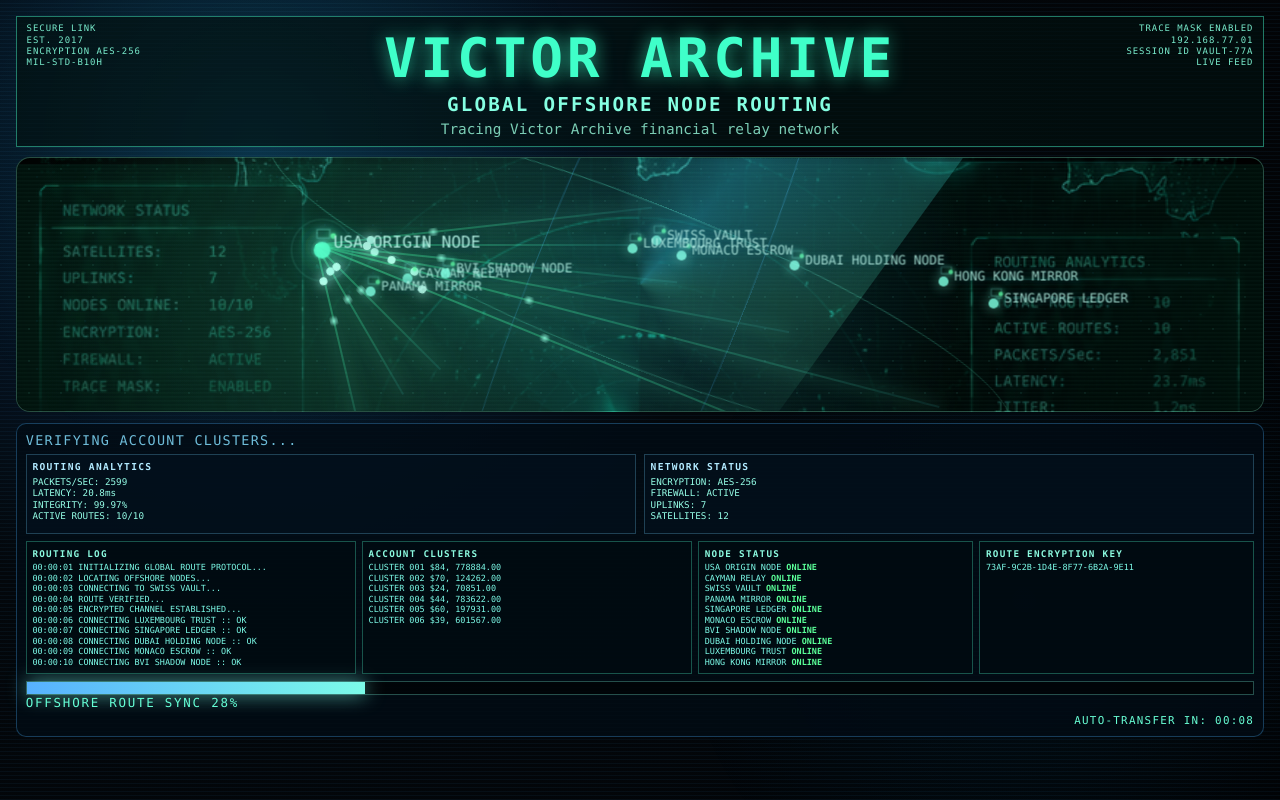
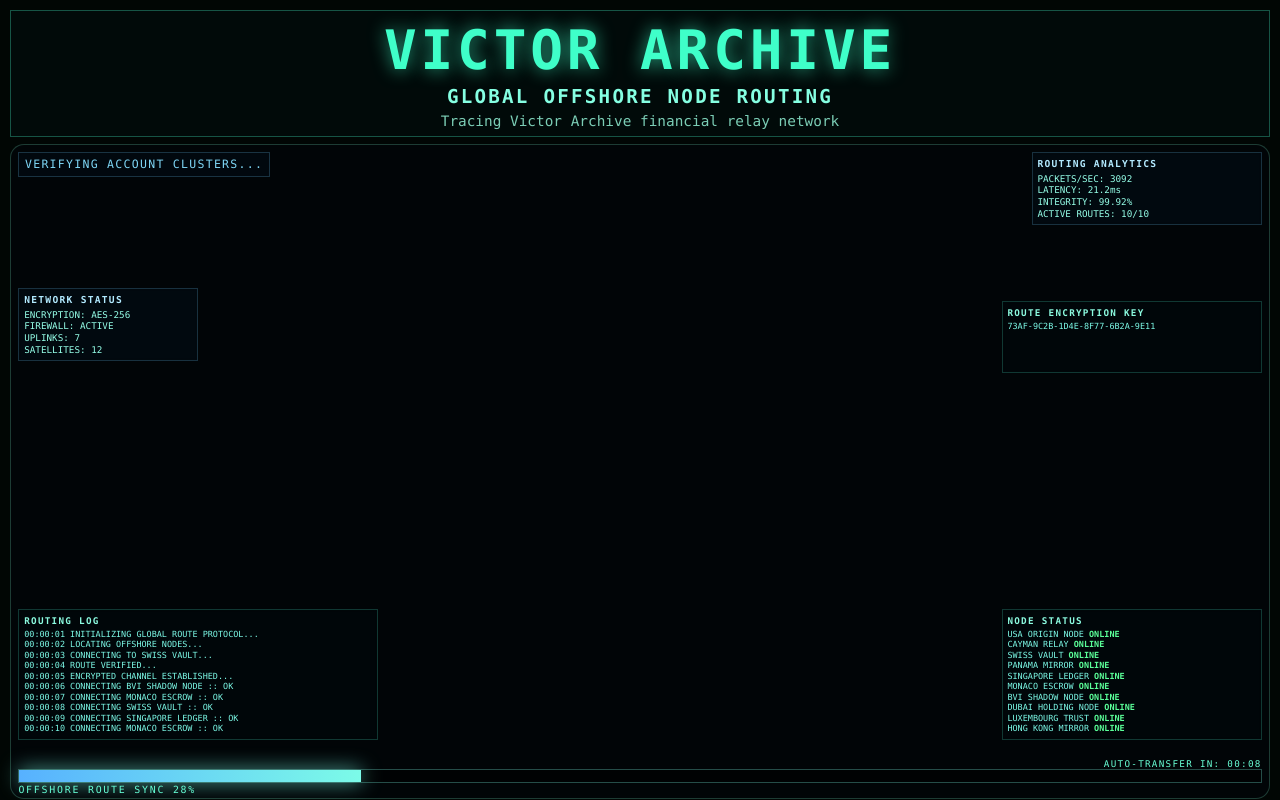
Before and after one commit to huegpx2008/victor-vault, a Next.js app: page / in a window 1280 px wide. Both pictures are taken after a click on the button "SKIP BOOT". Built offline with nearby package versions, Linux system fonts and the light colour scheme.

Commit message:
Refocus routing screen on video-first HUD overlays

```diff
--- a/app/globals.css
+++ b/app/globals.css
@@ -375,28 +375,22 @@ button:hover { filter: brightness(1.15); }
   position: fixed;
   inset: 0;
   z-index: 72;
-  background: radial-gradient(circle at 45% 45%, rgba(30, 70, 90, 0.28), #010604 62%, #000 100%);
-  padding: 1rem;
+  background: #010604;
+  padding: 0.65rem;
   color: #66ffd6;
-  background-image: radial-gradient(circle at 20% 18%, rgba(36, 255, 185, 0.08), transparent 28%), radial-gradient(circle at 80% 75%, rgba(0, 174, 255, 0.06), transparent 30%);
+  overflow: hidden;
 }
-.map-hero { border: 1px solid rgba(72, 255, 207, 0.45); padding: 0.6rem; margin-bottom: 0.6rem; background: rgba(2, 17, 16, 0.65); }
+.map-hero { border: 1px solid rgba(72, 255, 207, 0.3); padding: 0.45rem; margin-bottom: 0.45rem; background: rgba(2, 17, 16, 0.46); }
 .map-hero h1 { margin: 0; text-align: center; font-size: clamp(1.4rem, 6vw, 3.4rem); letter-spacing: 0.24rem; color: #3fffc9; text-shadow: 0 0 18px rgba(63,255,201,0.65); }
 .map-hero h2 { margin: 0.2rem 0 0; text-align: center; font-size: clamp(0.8rem, 2.8vw, 1.2rem); letter-spacing: 0.14rem; color: #85ffe2; }
 .map-hero p { margin: 0.3rem 0 0; text-align: center; color: #7bcdb5; font-size: clamp(0.66rem, 2.2vw, 0.9rem); }
-.corner-panel { position: absolute; top: 0.4rem; display: grid; gap: 0.08rem; font-size: 0.56rem; color: #79ebcc; letter-spacing: 0.06rem; }
-.map-hero { position: relative; }
-.corner-panel.left { left: 0.6rem; text-align: left; }
-.corner-panel.right { right: 0.6rem; text-align: right; }
-.map-grid { height: calc(100vh - 220px); display: grid; grid-template-rows: 1fr auto; gap: 0.7rem; }
+.map-grid { height: calc(100vh - 145px); position: relative; }
 .map-globe {
-  position: relative;
-  border: 1px solid rgba(128, 255, 212, 0.3);
+  position: absolute;
+  inset: 0;
+  border: 1px solid rgba(128, 255, 212, 0.22);
   border-radius: 14px;
-  background:
-    radial-gradient(circle at 50% 50%, rgba(1, 19, 26, 0.34), rgba(0, 0, 0, 0.58)),
-    url('/data/map.png') center center / cover no-repeat,
-    #010507;
+  background: #010507;
   overflow: hidden;
 }
 .map-bg-video {
@@ -406,29 +400,7 @@ button:hover { filter: brightness(1.15); }
   height: 100%;
   object-fit: cover;
   z-index: 0;
-  filter: saturate(1.08) contrast(1.05) brightness(0.7);
-}
-.map-globe::before {
-  content: '';
-  position: absolute;
-  inset: 0;
-  background: radial-gradient(circle at 52% 43%, rgba(45, 196, 255, 0.12), transparent 45%),
-    radial-gradient(circle at 26% 60%, rgba(74, 255, 188, 0.14), transparent 40%),
-    linear-gradient(180deg, rgba(0, 0, 0, 0), rgba(0, 0, 0, 0.38));
-  pointer-events: none;
-  z-index: 1;
-}
-.map-globe::after {
-  content: '';
-  position: absolute;
-  inset: 0;
-  background:
-    repeating-linear-gradient(0deg, rgba(120, 255, 221, 0.045) 0 1px, transparent 1px 4px),
-    radial-gradient(circle at 50% 50%, transparent 20%, rgba(0, 255, 170, 0.06) 100%);
-  mix-blend-mode: screen;
-  animation: scanDrift 7s linear infinite;
-  pointer-events: none;
-  z-index: 2;
+  filter: saturate(1.04) contrast(1.02) brightness(0.78);
 }
 .map-haze { position: absolute; inset: -18%; background: radial-gradient(circle at 42% 54%, rgba(70, 255, 206, 0.16), transparent 50%); animation: hazeShift 8s ease-in-out infinite; z-index: 1; }
 .map-ring { position: absolute; inset: 8% 8%; border: 1px solid rgba(69, 168, 255, 0.3); border-radius: 50%; animation: radarSpin 9s linear infinite; }
@@ -486,20 +458,30 @@ button:hover { filter: brightness(1.15); }
   animation: drift 6s linear infinite;
   z-index: 3;
 }
-.map-terminal { border: 1px solid rgba(74, 180, 255, 0.3); background: rgba(2, 12, 20, 0.8); border-radius: 10px; padding: 0.55rem; }
-.map-status { margin: 0 0 0.4rem; color: #84dfff; letter-spacing: 0.08rem; font-size: clamp(0.64rem, 2.4vw, 0.84rem); animation: pulseWarn 0.75s linear infinite; }
-.map-side-panels { display: grid; grid-template-columns: repeat(2, minmax(0, 1fr)); gap: 0.5rem; margin-bottom: 0.45rem; }
-.map-side-panels div { border: 1px solid rgba(115, 211, 255, 0.26); background: rgba(4, 18, 32, 0.62); padding: 0.35rem; min-height: 80px; animation: panelFlicker 2.6s steps(2) infinite; }
+.map-terminal { position: absolute; inset: 0; background: transparent; border: 0; padding: 0; pointer-events: none; }
+.map-status { position: absolute; left: 0.5rem; top: 0.5rem; margin: 0; color: #84dfff; letter-spacing: 0.08rem; font-size: clamp(0.6rem, 1.6vw, 0.72rem); animation: pulseWarn 1.1s linear infinite; background: rgba(3, 16, 28, 0.42); border: 1px solid rgba(115, 211, 255, 0.22); padding: 0.28rem 0.35rem; max-width: 42vw; }
+.map-side-panels { display: contents; }
+.map-side-panels div { position: absolute; border: 1px solid rgba(115, 211, 255, 0.2); background: rgba(4, 18, 32, 0.34); padding: 0.3rem; min-height: 68px; backdrop-filter: blur(2px); pointer-events: auto; }
 .map-side-panels h3 { margin: 0 0 0.25rem; font-size: 0.6rem; color: #b2eaff; letter-spacing: 0.08rem; }
 .map-side-panels p { margin: 0; font-size: 0.58rem; line-height: 1.25; color: #95ffe8; }
 .map-progress { background: linear-gradient(90deg, #57b1ff, #7cfbe8); box-shadow: 0 0 20px rgba(124, 251, 232, 0.7); }
-.map-lower-panels { margin: 0.45rem 0; display: grid; grid-template-columns: 1.2fr 1.2fr 1fr 1fr; gap: 0.4rem; }
-.map-lower-panels > div { border: 1px solid rgba(75, 238, 198, 0.32); padding: 0.35rem; background: rgba(1, 11, 16, 0.7); min-height: 88px; }
+.map-lower-panels { display: contents; }
+.map-lower-panels > div { position: absolute; border: 1px solid rgba(75, 238, 198, 0.22); padding: 0.3rem; background: rgba(1, 11, 16, 0.34); min-height: 72px; backdrop-filter: blur(2px); pointer-events: auto; }
 .map-lower-panels h3 { margin: 0 0 0.2rem; font-size: 0.58rem; color: #8bfbe0; letter-spacing: 0.08rem; }
 .map-lower-panels p { margin: 0; font-size: 0.53rem; line-height: 1.24; color: #7cfbe8; }
 .map-lower-panels strong { color: #5aff99; }
 .map-complete { margin: 0.35rem 0 0; color: #81ffd9; font-size: 0.72rem; letter-spacing: 0.07rem; text-shadow: 0 0 10px rgba(93,255,205,0.5); }
 .map-autotransfer { margin: 0.25rem 0 0; text-align: right; color: #68ffd5; font-size: 0.68rem; letter-spacing: 0.08rem; }
+.map-side-panels > div:nth-child(1) { right: 0.5rem; top: 0.5rem; width: min(230px, 32vw); }
+.map-side-panels > div:nth-child(2) { left: 0.5rem; top: 22%; width: min(180px, 28vw); }
+.map-lower-panels > div:nth-child(1) { left: 0.5rem; bottom: 3.7rem; width: min(360px, 40vw); max-height: 24vh; overflow: hidden; }
+.map-lower-panels > div:nth-child(2) { right: 0.5rem; bottom: 3.7rem; width: min(260px, 32vw); max-height: 24vh; overflow: hidden; }
+.map-lower-panels > div:nth-child(3) { right: 0.5rem; top: 24%; width: min(260px, 32vw); max-height: 24vh; overflow: hidden; }
+.map-lower-panels > div:nth-child(4) { left: 50%; transform: translateX(-50%); bottom: 3.7rem; width: min(240px, 28vw); }
+.map-terminal .intro-progress-wrap { position: absolute; left: 0.5rem; right: 0.5rem; bottom: 1rem; margin: 0; }
+.map-terminal .intro-progress-label { position: absolute; left: 0.5rem; bottom: 0.22rem; margin: 0; font-size: 0.62rem; }
+.map-terminal .map-autotransfer { position: absolute; right: 0.5rem; bottom: 1.85rem; margin: 0; font-size: 0.58rem; }
+.map-terminal .map-complete { position: absolute; right: 0.5rem; bottom: 0.18rem; margin: 0; text-align: right; font-size: 0.58rem; max-width: 40vw; }
 
 @keyframes redPulse { 0%,100% { box-shadow: inset 0 0 120px rgba(255, 30, 50, 0.2); } 50% { box-shadow: inset 0 0 220px rgba(255, 30, 50, 0.45); } }
 @keyframes jitter { 0%{transform:translate(0)} 50%{transform:translate(1px,-1px)} 100%{transform:translate(-1px,1px)} }
@@ -507,16 +489,7 @@ button:hover { filter: brightness(1.15); }
 @keyframes logRush { from { transform: translateY(12px); opacity: 0.2; } to { transform: translateY(0); opacity: 0.92; } }
 @keyframes finalFlash { 0%,100% { background: rgba(255,255,255,0.05); } 50% { background: rgba(255, 45, 45, 0.4); } }
 @keyframes pulseNode { 0%,100% { transform: scale(1); opacity: 0.8; } 50% { transform: scale(1.6); opacity: 1; } }
-@keyframes routeFlash { 0% { opacity: 0.25; } 50% { opacity: 1; } 100% { opacity: 0.25; } }
-@keyframes radarSpin { from { transform: rotate(0deg); } to { transform: rotate(360deg); } }
-@keyframes routeGrow { from { transform: scaleX(0); opacity: 0; } to { transform: scaleX(1); opacity: 1; } }
-@keyframes packetMove { from { left: 0; opacity: 0; } 10% { opacity: 1; } to { left: calc(100% - 6px); opacity: 0.7; } }
-@keyframes blinkBox { 0%, 100% { opacity: 0.4; } 50% { opacity: 1; } }
-@keyframes drift { from { transform: translateY(0); } to { transform: translateY(32px); } }
-@keyframes hazeShift { 0%,100% { transform: translateX(0); opacity: 0.45; } 50% { transform: translateX(16px); opacity: 0.7; } }
 @keyframes panelFlicker { 0%, 90%, 100% { opacity: 1; } 92% { opacity: 0.8; } 94% { opacity: 1; } 96% { opacity: 0.85; } }
-@keyframes originPing { from { transform: scale(0.4); opacity: 0.8; } to { transform: scale(1.5); opacity: 0; } }
-@keyframes scanDrift { from { transform: translateY(0); } to { transform: translateY(16px); } }
 
 @media (max-width: 820px) {
   .map-overlay { padding: 0.45rem; overflow: hidden; }
@@ -524,9 +497,6 @@ button:hover { filter: brightness(1.15); }
   .map-hero h1 { font-size: clamp(1.2rem, 8vw, 2rem); }
   .map-hero h2 { font-size: clamp(0.66rem, 3.5vw, 0.86rem); }
   .map-hero p { font-size: 0.58rem; }
-  .corner-panel { position: absolute; top: 0.2rem; font-size: 0.43rem; }
-  .corner-panel.left { left: 0.3rem; }
-  .corner-panel.right { right: 0.3rem; }
   .map-grid { height: calc(100vh - 95px); position: relative; display: block; }
   .map-globe { position: absolute; inset: 0; border-radius: 10px; }
   .map-terminal {
@@ -565,11 +535,11 @@ button:hover { filter: brightness(1.15); }
   .map-side-panels p,
   .map-lower-panels p { font-size: 0.45rem; line-height: 1.15; }
   .map-side-panels > div:nth-child(1) { right: 0.35rem; top: 0.35rem; }
-  .map-side-panels > div:nth-child(2) { left: 0.35rem; top: 22%; }
+  .map-side-panels > div:nth-child(2) { left: 0.35rem; top: 25%; }
   .map-lower-panels > div:nth-child(1) { left: 0.35rem; bottom: 3.9rem; width: 56vw; max-height: 22vh; overflow: hidden; }
-  .map-lower-panels > div:nth-child(2) { right: 0.35rem; top: 28%; width: 42vw; max-height: 20vh; overflow: hidden; }
-  .map-lower-panels > div:nth-child(3) { right: 0.35rem; bottom: 3.9rem; width: 42vw; max-height: 23vh; overflow: hidden; }
-  .map-lower-panels > div:nth-child(4) { left: 0.35rem; bottom: 2.4rem; width: 56vw; }
+  .map-lower-panels > div:nth-child(2) { right: 0.35rem; bottom: 3.9rem; width: 42vw; max-height: 20vh; overflow: hidden; }
+  .map-lower-panels > div:nth-child(3) { right: 0.35rem; top: 30%; width: 42vw; max-height: 23vh; overflow: hidden; }
+  .map-lower-panels > div:nth-child(4) { left: 50%; transform: translateX(-50%); bottom: 3.9rem; width: 48vw; }
   .intro-progress-wrap {
     position: absolute;
     left: 0.35rem;
@@ -601,5 +571,4 @@ button:hover { filter: brightness(1.15); }
     margin: 0;
     font-size: 0.52rem;
   }
-  .map-node em { max-width: 95px; overflow: hidden; text-overflow: ellipsis; }
 }
--- a/app/page.js
+++ b/app/page.js
@@ -32,10 +32,6 @@ const networkStats = [
   ['UPLINKS', '7'],
   ['SATELLITES', '12']
 ];
-const mapCornerInfo = {
-  left: ['SECURE LINK', 'EST. 2017', 'ENCRYPTION AES-256', 'MIL-STD-B10H'],
-  right: ['TRACE MASK ENABLED', '192.168.77.01', 'SESSION ID VAULT-77A', 'LIVE FEED']
-};
 const baseRoutingLogs = [
   'INITIALIZING GLOBAL ROUTE PROTOCOL...',
   'LOCATING OFFSHORE NODES...',
@@ -43,18 +39,7 @@ const baseRoutingLogs = [
   'ROUTE VERIFIED...',
   'ENCRYPTED CHANNEL ESTABLISHED...'
 ];
-const mapNodes = [
-  { label: 'USA ORIGIN NODE', left: 24, top: 34, origin: true },
-  { label: 'CAYMAN RELAY', left: 31, top: 46 },
-  { label: 'SWISS VAULT', left: 51, top: 31 },
-  { label: 'PANAMA MIRROR', left: 28, top: 51 },
-  { label: 'SINGAPORE LEDGER', left: 78, top: 56 },
-  { label: 'MONACO ESCROW', left: 53, top: 37 },
-  { label: 'BVI SHADOW NODE', left: 34, top: 44 },
-  { label: 'DUBAI HOLDING NODE', left: 62, top: 41 },
-  { label: 'LUXEMBOURG TRUST', left: 49, top: 34 },
-  { label: 'HONG KONG MIRROR', left: 74, top: 47 }
-];
+const mapNodes = ['USA ORIGIN NODE', 'CAYMAN RELAY', 'SWISS VAULT', 'PANAMA MIRROR', 'SINGAPORE LEDGER', 'MONACO ESCROW', 'BVI SHADOW NODE', 'DUBAI HOLDING NODE', 'LUXEMBOURG TRUST', 'HONG KONG MIRROR'];
 const introPrefixes = ['SYS', 'NODE', 'ARC', 'BIO', 'NFC', 'VX'];
 const destructStages = ['PURGING VICTOR ARCHIVE INDEX...', 'DELETING OFFSHORE NODE MAP...', 'WIPING CRIMINAL LEDGER CACHE...', 'SCRAMBLING BIOMETRIC KEY...', 'DESTROYING INHERITANCE ACCESS TOKEN...', 'SEALING DEAD MAN SWITCH...'];
 const destructBars = ['DATA PURGE', 'KEY DESTRUCTION', 'LEDGER WIPE', 'SYSTEM COLLAPSE'];
@@ -71,7 +56,6 @@ export default function Home() {
   const [typedLine, setTypedLine] = useState('');
   const [warningLine, setWarningLine] = useState(introWarnings[0]);
   const [mapStatus, setMapStatus] = useState(mapStatuses[0]);
-  const [mapPanelLogs, setMapPanelLogs] = useState(() => Array.from({ length: 8 }, (_, i) => `RID-${hexChunk(4)} CLUSTER-${i + 11} ONLINE`));
   const [routingLogs, setRoutingLogs] = useState(baseRoutingLogs);
   const [mapAnalytics, setMapAnalytics] = useState({ pps: 2851, latency: 23.7, integrity: 99.97, active: 10 });
   const [mapVideoFailed, setMapVideoFailed] = useState(false);
@@ -171,8 +155,7 @@ export default function Home() {
     }, 90);
     const statusTimer = setInterval(() => {
       setMapStatus(mapStatuses[Math.floor(Math.random() * mapStatuses.length)]);
-      setMapPanelLogs((prev) => [...prev.slice(-10), `RID-${hexChunk(4)} NODE-${hexChunk(2)} ROUTE ${Math.floor(Math.random() * 100)}%`]);
-      setRoutingLogs((prev) => [...prev.slice(-10), `CONNECTING ${mapNodes[1 + Math.floor(Math.random() * 9)].label} :: OK`]);
+      setRoutingLogs((prev) => [...prev.slice(-10), `CONNECTING ${mapNodes[1 + Math.floor(Math.random() * 9)]} :: OK`]);
       setMapAnalytics((prev) => ({ pps: 2500 + Math.floor(Math.random() * 900), latency: Number((20 + Math.random() * 8).toFixed(1)), integrity: Number((99.9 + Math.random() * 0.09).toFixed(2)), active: 10 }));
       playTone(880 + Math.random() * 180, 0.05, 0.01, 'triangle');
     }, 550);
@@ -325,11 +308,9 @@ export default function Home() {
       {showGlobalMap && (
         <section className="map-overlay" aria-live="polite">
           <header className="map-hero">
-            <div className="corner-panel left">{mapCornerInfo.left.map((line) => <span key={line}>{line}</span>)}</div>
             <h1>VICTOR ARCHIVE</h1>
             <h2>GLOBAL OFFSHORE NODE ROUTING</h2>
             <p>Tracing Victor Archive financial relay network</p>
-            <div className="corner-panel right">{mapCornerInfo.right.map((line) => <span key={line}>{line}</span>)}</div>
           </header>
           <div className="map-grid">
             <div className="map-globe">
@@ -346,24 +327,6 @@ export default function Home() {
                   <source src="/data/gemini_generated_video_86717de7.mp4" type="video/mp4" />
                 </video>
               )}
-              <div className="map-haze" />
-              <div className="map-ring" />
-              <div className="map-ring ring-2" />
-              <div className="scan-sweep" />
-              {mapNodes.filter((n) => !n.origin).map((node, index) => {
-                const dx = node.left - mapNodes[0].left;
-                const dy = node.top - mapNodes[0].top;
-                const distance = Math.sqrt((dx ** 2) + (dy ** 2));
-                const angle = Math.atan2(dy, dx) * (180 / Math.PI);
-                return (
-                  <div key={`${node.label}-route`} className="route-wrap" style={{ left: `${mapNodes[0].left}%`, top: `${mapNodes[0].top}%`, width: `${distance}%`, transform: `rotate(${angle}deg)`, animationDelay: `${index * 0.35}s` }}>
-                    <span className="route-line" />
-                    <span className="packet" />
-                  </div>
-                );
-              })}
-              {mapNodes.map((node) => <div key={node.label} className={`map-node ${node.origin ? 'origin' : ''}`} style={{ left: `${node.left}%`, top: `${node.top}%` }}><span className="server-box" /><span className="server-led" /><em>{node.label}</em></div>)}
-              <div className="data-particles" />
             </div>
             <div className="map-terminal">
               <p className="map-status">{mapStatus}</p>
@@ -373,8 +336,7 @@ export default function Home() {
               </div>
               <div className="map-lower-panels">
                 <div><h3>ROUTING LOG</h3>{routingLogs.slice(-10).map((line, idx) => <p key={`r-${idx}`}>00:00:{String(idx + 1).padStart(2, '0')} {line}</p>)}</div>
-                <div><h3>ACCOUNT CLUSTERS</h3>{[1,2,3,4,5,6].map((n) => <p key={n}>CLUSTER {String(n).padStart(3, '0')} ${Math.floor(10 + Math.random() * 90).toLocaleString()}, {Math.floor(Math.random()*900000)}.00</p>)}</div>
-                <div><h3>NODE STATUS</h3>{mapNodes.map((n) => <p key={n.label}>{n.label} <strong>ONLINE</strong></p>)}</div>
+                <div><h3>NODE STATUS</h3>{mapNodes.map((n) => <p key={n}>{n} <strong>ONLINE</strong></p>)}</div>
                 <div><h3>ROUTE ENCRYPTION KEY</h3><p>73AF-9C2B-1D4E-8F77-6B2A-9E11</p></div>
               </div>
               <div className="intro-progress-wrap"><div className="intro-progress-bar map-progress" style={{ width: `${mapProgress}%` }} /></div>
```
